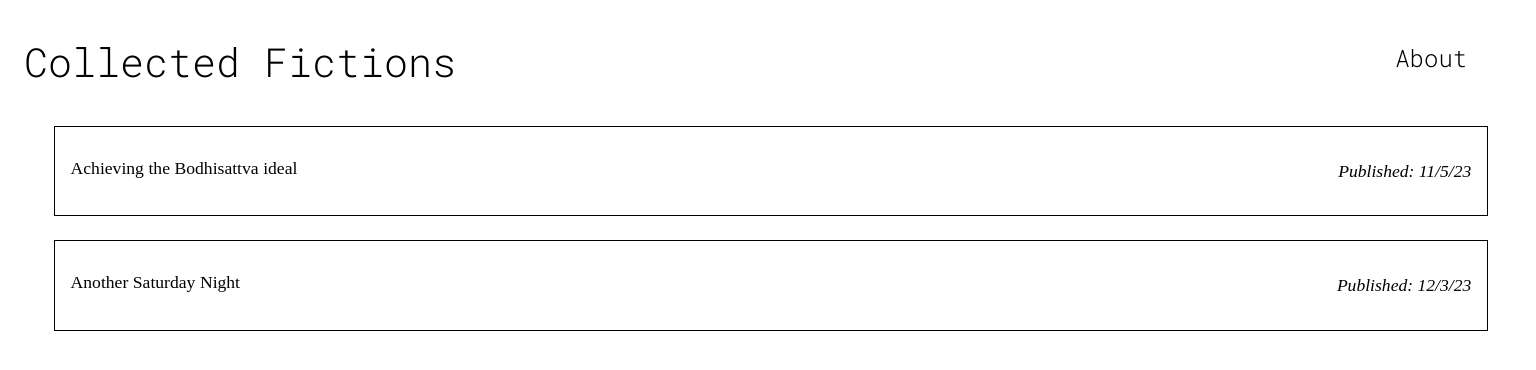
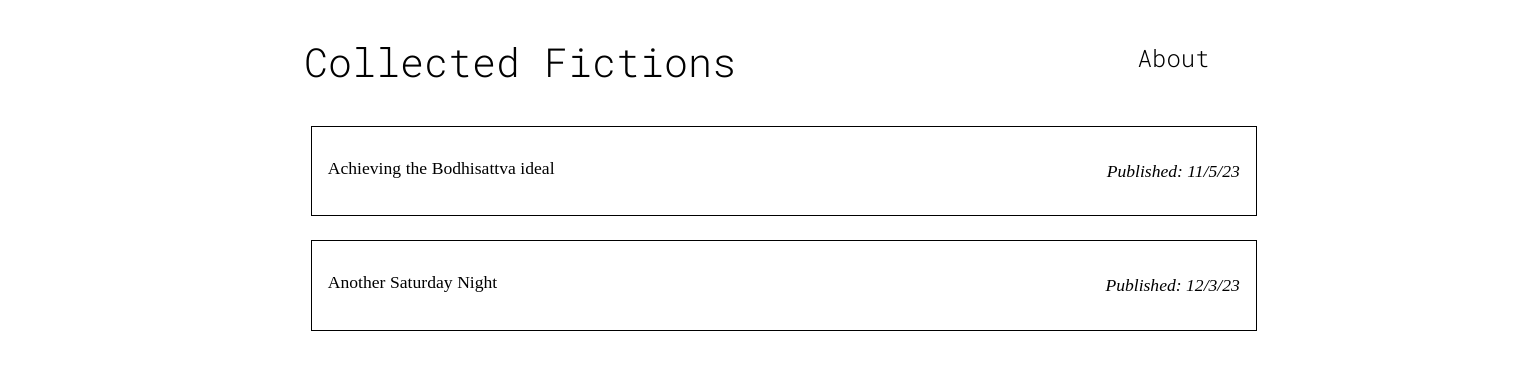
Before and after one commit to EnterOrion/collected-fictions, a SvelteKit app: page / in a window 1536 px wide. Shown: the top 370 px of the page. Built offline with nearby package versions, Linux system fonts and the light colour scheme.

Commit message:
Add responsiveness

```diff
--- a/src/routes/+page.svelte
+++ b/src/routes/+page.svelte
@@ -32,6 +32,7 @@
 		display: flex;
 		align-items: center;
 		justify-content: space-between;
+		max-width: 80rem;
 	}
 	h1 {
 		font-family: 'Roboto Mono', monospace;
@@ -87,7 +88,7 @@
 		align-items: center;
 		border: 1px solid black;
 		padding: 1em;
-		max-width: 95%;
+		width: clamp(5rem, 95%, 80rem);
 		margin-bottom: 1.5rem;
 	}
 
@@ -99,4 +100,35 @@
 		margin-top: 1.2rem;
 		padding-left: 3%;
 	}
+
+	@media (min-width: 1400px) {
+		.container {
+			display: flex;
+			flex-direction: column;
+			align-items: center;
+		}
+
+		.header-container {
+			min-width: 60rem;
+		}
+		.post-container {
+			min-width: 60rem;
+		}
+	}
+
+	@media (max-width: 600px) {
+		h1 {
+			font-size: 1.2rem;
+		}
+		h2 {
+			font-size: 1rem;
+		}
+		.post {
+			flex-direction: column;
+		}
+
+		.post {
+			width: 90%;
+		}
+	}
 </style>
```
Also changed, not shown: src/routes/about/+page.svelte (+17 -0 lines), src/routes/blog/[slug]/+page.svelte (+13 -1 lines).
